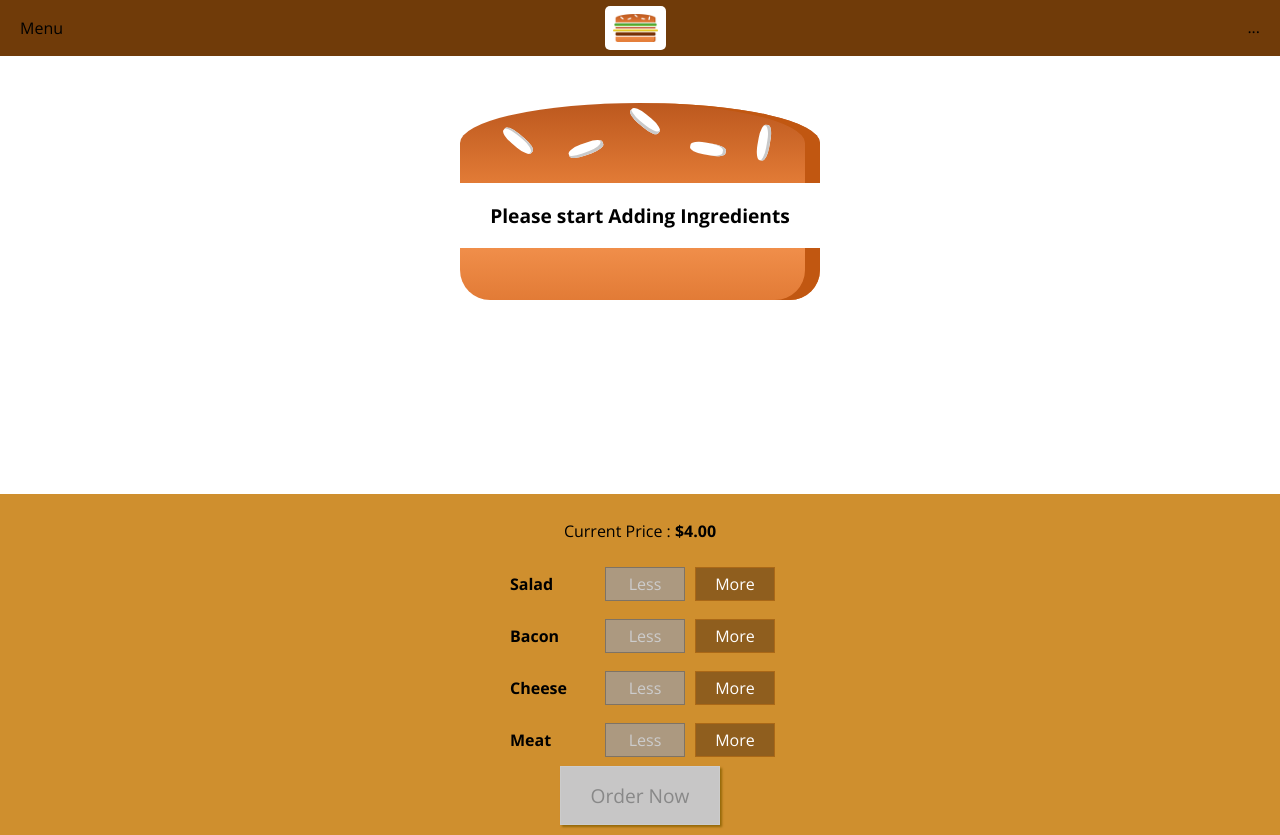
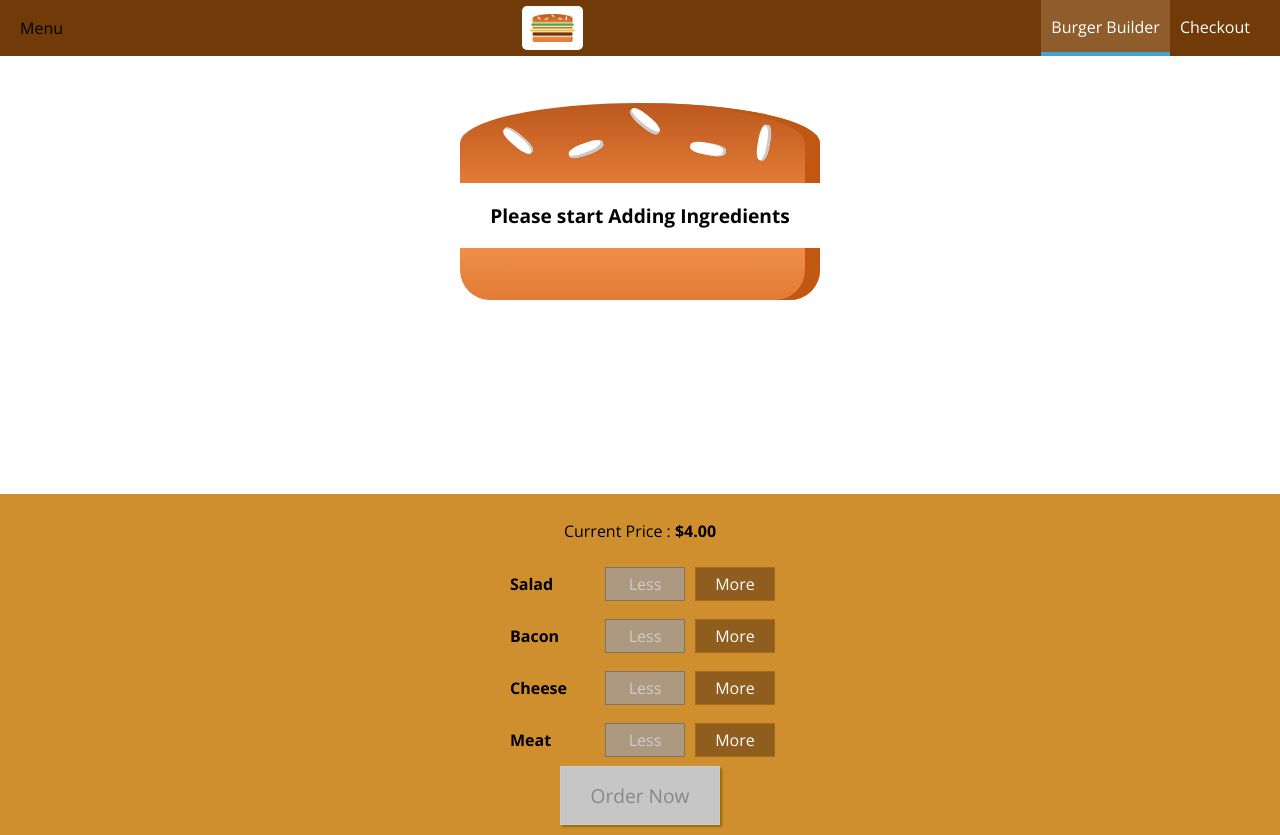
Before and after one commit to ArvindSinghRawat/Burger-Builder, a React (Create React App) app: page / in a window 1280 px wide. Built offline with nearby package versions, Linux system fonts and the light colour scheme.

Commit message:
Added Navigation items in Toolbar
- Added Navigation Items (Wrapper) and Navigation Item (Single nav) in
Components
- Added Dummy Navigation in toolbar.

```diff
--- /dev/null
+++ b/src/components/Navigation/NavigationItems/NavigationItem/NavigationItem.js
@@ -0,0 +1,15 @@
+import React from "react";
+
+import styles from "./NavigationItem.module.css";
+
+const navigationItem = (props) => {
+  return (
+    <li className={styles.NavigationItem}>
+      <a className={props.active ? styles.active : null} href={props.link}>
+        {props.children}
+      </a>
+    </li>
+  );
+};
+
+export default navigationItem;
--- /dev/null
+++ b/src/components/Navigation/NavigationItems/NavigationItem/NavigationItem.module.css
@@ -0,0 +1,26 @@
+.NavigationItem {
+  margin: 0;
+  box-sizing: border-box;
+  display: flex;
+  height: 100%;
+  width: auto;
+  align-items: center;
+}
+
+.NavigationItem a {
+  color: white;
+  text-decoration: none;
+  height: 100%;
+  padding: 16px 10px;
+  border-bottom: 4px solid transparent;
+  box-sizing: border-box;
+  display: block;
+}
+
+.NavigationItem a:hover,
+.NavigationItem a:active,
+.NavigationItem a.active {
+  background-color: #8f5c2c;
+  border-bottom: 4px solid #40a4cb;
+  color: white;
+}
--- /dev/null
+++ b/src/components/Navigation/NavigationItems/NavigationItems.js
@@ -0,0 +1,16 @@
+import React from "react";
+import styles from "./NavigationItems.module.css";
+import NavigationItem from "./NavigationItem/NavigationItem";
+
+const navigationItems = (props) => {
+  return (
+    <ul className={styles.NavigationItems}>
+      <NavigationItem link="/" active>
+        Burger Builder
+      </NavigationItem>
+      <NavigationItem link="/">Checkout</NavigationItem>
+    </ul>
+  );
+};
+
+export default navigationItems;
--- /dev/null
+++ b/src/components/Navigation/NavigationItems/NavigationItems.module.css
@@ -0,0 +1,8 @@
+.NavigationItems {
+  margin: 0;
+  padding: 0;
+  list-style: none;
+  display: flex;
+  align-items: center;
+  height: 100%;
+}
--- a/src/components/Navigation/Toolbar/Toolbar.js
+++ b/src/components/Navigation/Toolbar/Toolbar.js
@@ -1,6 +1,7 @@
 import React from "react";
 
 import Logo from "../../Logo/Logo";
+import NavigationItems from "../NavigationItems/NavigationItems";
 
 import styles from "./Toolbar.module.css";
 
@@ -10,7 +11,7 @@ const toolbar = (props) => {
       <div>Menu</div>
       <Logo />
       <nav>
-        <ul>...</ul>
+        <NavigationItems />
       </nav>
     </header>
   );
```
